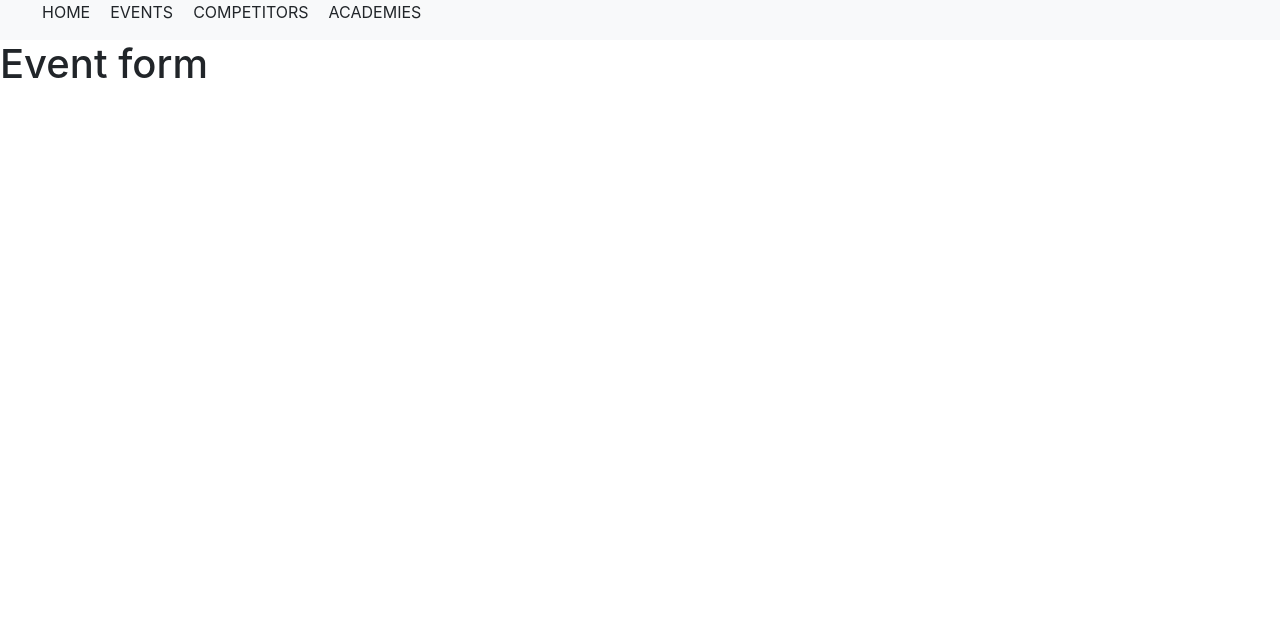
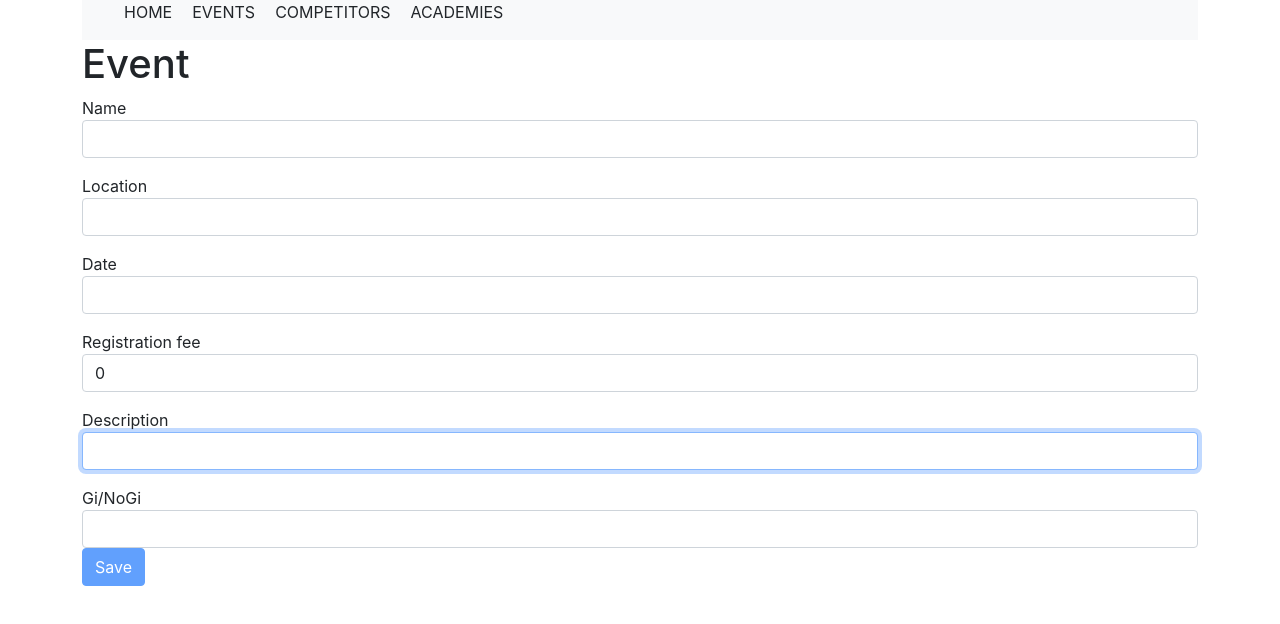
Before and after one commit to franem-98/Bjj-comp-app-frontend, a Next.js app: page /events/new in a window 1280 px wide. Shown: the top 624 px of the page. Built offline with nearby package versions, Linux system fonts and the light colour scheme.

Commit message:
Added main container to app. Reusable form works, must fix issue with useNavigate().

```diff
--- a/components/EventForm.jsx
+++ b/components/EventForm.jsx
@@ -1,7 +1,37 @@
+import Joi from "joi";
 import Form from "./common/Form";
+import { saveEvent } from "../services/eventService";
+import { eventLayout } from "../data/formLayouts";
 
 const EventForm = () => {
-    return (  );
-}
+  const initialData = {
+    name: "",
+    location: "",
+    date: "",
+    registrationFee: 0,
+    description: "",
+    giNoGiId: "",
+  };
+
+  const schema = Joi.object({
+    name: Joi.string().required().min(1).max(50).label("Name"),
+    location: Joi.string().required().min(1).max(50).label("Location"),
+    date: Joi.string().required().min(1).max(50).label("Date"),
+    registrationFee: Joi.number().required().label("Registration fee"),
+    description: Joi.string().required().min(1).max(1000).label("Description"),
+    giNoGiId: Joi.string().required().label("Gi/NoGi"),
+  });
+
+  return (
+    <Form
+      formName="Event"
+      initialData={initialData}
+      formLayout={eventLayout()}
+      buttonLabel="Save"
+      schema={schema}
+      submitAction={saveEvent}
+    />
+  );
+};
 
 export default EventForm;
--- a/components/common/Form.jsx
+++ b/components/common/Form.jsx
@@ -1,5 +1,6 @@
 import { useState, useEffect } from "react";
-import { useLocation, useNavigate } from "react-router-dom";
+//import { useNavigate } from "react-router-dom";
+import Joi from "joi";
 import { useRouter } from "next/router";
 import http from "../../services/httpService";
 import Input from "./Input";
@@ -18,7 +19,7 @@ const Form = ({
 }) => {
   const [data, setData] = useState(initialData);
   const [errors, setErrors] = useState({});
-  const navigate = useNavigate();
+  //const navigate = useNavigate();
   const router = useRouter();
   const { id } = router.query;
 
@@ -34,6 +35,7 @@ const Form = ({
   const renderInput = (name, label, type = "text") => {
     return (
       <Input
+        key={name}
         type={type}
         name={name}
         value={data[name]}
@@ -47,6 +49,7 @@ const Form = ({
   const renderSelect = (name, label, options) => {
     return (
       <Select
+        key={name}
         name={name}
         value={data[name]}
         label={label}
@@ -110,7 +113,7 @@ const Form = ({
   const doSubmit = async () => {
     await submitAction(data);
 
-    navigate("/movies");
+    //navigate("/movies");
   };
 
   return (
@@ -118,9 +121,10 @@ const Form = ({
       <h1>{formName}</h1>
       <form onSubmit={handleSubmit}>
         {formLayout.map((prop) => {
-          if (prop[0] === "input") renderInput(prop[1], prop[2], prop[3]);
+          if (prop[0] === "input")
+            return renderInput(prop[1], prop[2], prop[3]);
           else if (prop[0] === "select")
-            renderSelect(prop[1], prop[2], prop[3]);
+            return renderSelect(prop[1], prop[2], prop[3]);
         })}
         {renderButton(buttonLabel)}
       </form>
--- a/components/common/Input.jsx
+++ b/components/common/Input.jsx
@@ -1,6 +1,7 @@
-const Input = ({ name, error, ...rest }) => {
+const Input = ({ name, error, label, ...rest }) => {
   return (
-    <div className="mb-3">
+    <div key={name} className="mb-3">
+      <label htmlFor={name}>{label}</label>
       <input
         {...rest}
         name={name}
--- a/components/common/Select.jsx
+++ b/components/common/Select.jsx
@@ -1,11 +1,11 @@
 const Select = ({ name, label, options, error, ...rest }) => {
   return (
-    <div className="form-group">
+    <div key={name} className="form-group">
       <label htmlFor={name}>{label}</label>
       <select name={name} id={name} {...rest} className="form-control">
         <option value="" />
         {options.map((option) => (
-          <option key={option._id} value={option._id}>
+          <option key={option.id} value={option._id}>
             {option.name}
           </option>
         ))}
--- a/data/db.json
+++ b/data/db.json
@@ -9,6 +9,15 @@
       "registrationFee": 25,
       "description": "",
       "gi/nogi": "gi"
+    },
+    {
+      "name": "Split Open 2022",
+      "location": "Split, Croatia",
+      "date": "22.02.2022.",
+      "registrationFee": "30",
+      "description": "Danko jebe svima mater",
+      "giNoGiId": "Gi",
+      "id": 2
     }
   ],
   "competitors": [],
--- a/data/formLayouts.js
+++ b/data/formLayouts.js
@@ -1,5 +1,21 @@
 export function eventLayout() {
-  return [];
+  return [
+    ["input", "name", "Name", "text"],
+    ["input", "location", "Location", "text"],
+    ["input", "date", "Date", "text"],
+    ["input", "registrationFee", "Registration fee", "number"],
+    ["input", "description", "Description", "text"],
+    [
+      "select",
+      "giNoGiId",
+      "Gi/NoGi",
+      [
+        { id: 1, name: "Gi" },
+        { id: 2, name: "NoGi" },
+        { id: 3, name: "Gi & NoGi" },
+      ],
+    ],
+  ];
 }
 export function competitorLayout() {
   return [];
--- a/package.json
+++ b/package.json
@@ -11,6 +11,7 @@
   "dependencies": {
     "axios": "^0.26.0",
     "bootstrap": "^5.1.3",
+    "joi": "^17.6.0",
     "next": "12.0.10",
     "react": "17.0.2",
     "react-dom": "17.0.2",
--- a/pages/_app.js
+++ b/pages/_app.js
@@ -4,9 +4,11 @@ import "../styles/globals.css";
 
 function MyApp({ Component, pageProps }) {
   return (
-    <Layout>
-      <Component {...pageProps} />
-    </Layout>
+    <main className="container">
+      <Layout>
+        <Component {...pageProps} />
+      </Layout>
+    </main>
   );
 }
 
--- a/pages/events/[id].js
+++ b/pages/events/[id].js
@@ -1,10 +1,12 @@
 import { useRouter } from "next/router";
+import EventForm from "../../components/EventForm";
 
 const Event = () => {
   const router = useRouter();
   const { id } = router.query;
 
-  if (id === "new") return <h1>Event form</h1>;
+  if (id === "new") return <EventForm />;
+  return "Alt";
 };
 
 export default Event;
```
Also changed, not shown: 1 other file (tests, documents, lock files or other folders).
